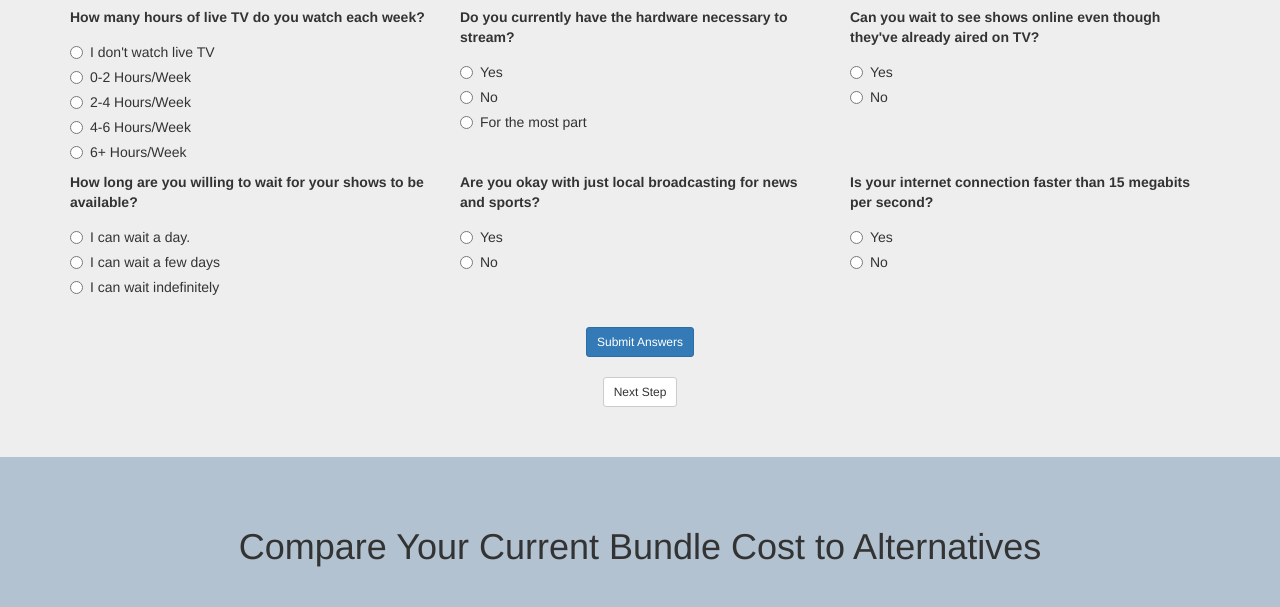
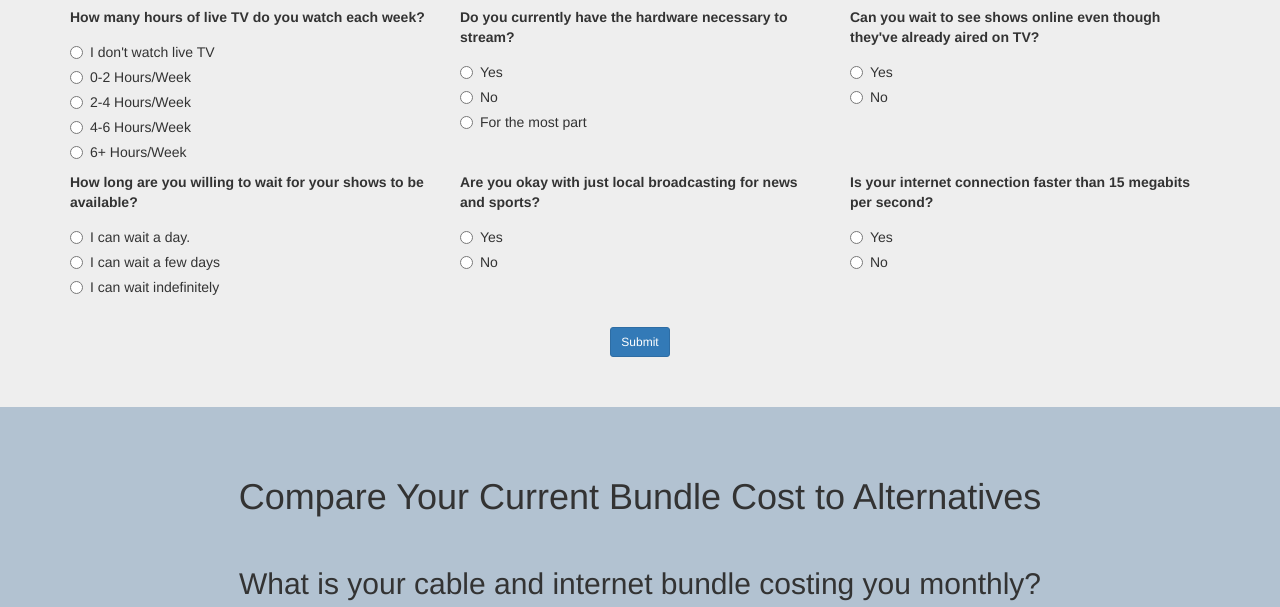
Before and after one commit to KyleRattet/Cut-the-Cord-Calculator, a plain HTML site: page index.html in a window 1280 px wide. Shown: the part 462-1069 px from the top of the page. Drawn offline with Linux system fonts and the light colour scheme.

Commit message:
MVP version before adding modal

```diff
--- a/index.html
+++ b/index.html
@@ -251,13 +251,8 @@
 
                  <div class="row">
 
-                  <button type="submit" id="submit-answer" class="btn btn-primary btn-sm">Submit Answers</button>
+                 <a id="submit-answer" class="btn btn-primary btn-sm page-scroll" href="#services">Submit</a>
 
-
-                </div>
-                <br>
-                <div class="row">
-                  <a class="btn btn-default btn-sm page-scroll" href="#services">Next Step</a>
                 </div>
 
 
@@ -386,6 +381,7 @@
          <div class="row">
         <div class="col-xs-offset-3 col-xs-6">
         <br>
+
           <button type="submit" id="menu-submit" class="btn btn-primary btn-sm">Submit</button>
           <br>
           <p>*Assumes 25Mbps Broadband Package for $40/month</p>
--- a/js/dom.js
+++ b/js/dom.js
@@ -20,10 +20,7 @@
     return this.value;
     }).get();
 
-
-
   var menuTotal = (sumChecked(checkedValues)) + 40;
-
 
   var monthlyCost = $('#monthly-cable-cost').val();
 
@@ -70,6 +67,7 @@
   $('#menu-submit input[type="number"]').val("");
   $('input:checkbox:checked').removeAttr("checked");
   $('#picture-container').html('');
+  $("#a-la-carte-input").hide();
 
 });
 
```
